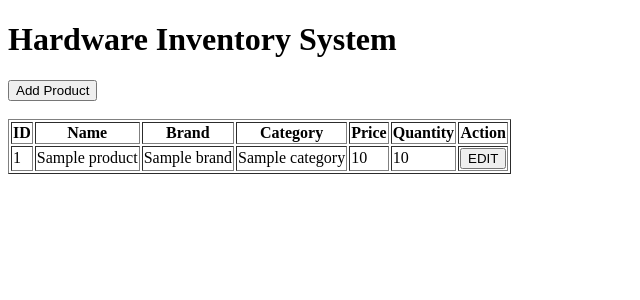
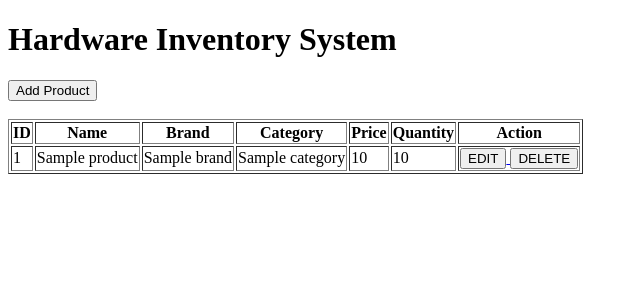
Before and after one commit to Dushyantcoder07/hardware_inventory, a Flask app: template templates/index.html in a window 1280 px wide. Shown: the top 300 px of the page, without its empty margins (0-640 px from the left). Run offline with Flask 3, Linux system fonts and the light colour scheme; the template is opened without the code that fills it: most values are stand-ins (such as "Sample title", 1, 10 or a date in 2020).

Commit message:
Add delete button

```diff
--- a/app.py
+++ b/app.py
@@ -85,5 +85,17 @@ def edit_product(id):
         return redirect("/")
     return render_template("edit_product.html", product=product)
 
+@app.route("/delete/<int:id>")
+def delete_product(id):
+    conn = get_connection()
+    cursor = conn.cursor()
+
+    cursor.execute(
+                  "DELETE FROM Products WHERE ProductID=?",(id,))
+
+    conn.commit()
+    conn.close()
+    return redirect("/")
+
 if __name__ == "__main__":
     app.run(debug=True)
--- a/templates/index.html
+++ b/templates/index.html
@@ -35,6 +35,9 @@
         <td><a href="/edit/{{product.ProductID}}">
             <button>EDIT</button>
             </a>
+            <a href="/delete/{{product.ProductID}}" onclick="return confirm('Are you sure you want to delete this product?')">
+                <button>DELETE</button>
+            </a>
         </td>
     </tr>
     {% endfor %}
```
